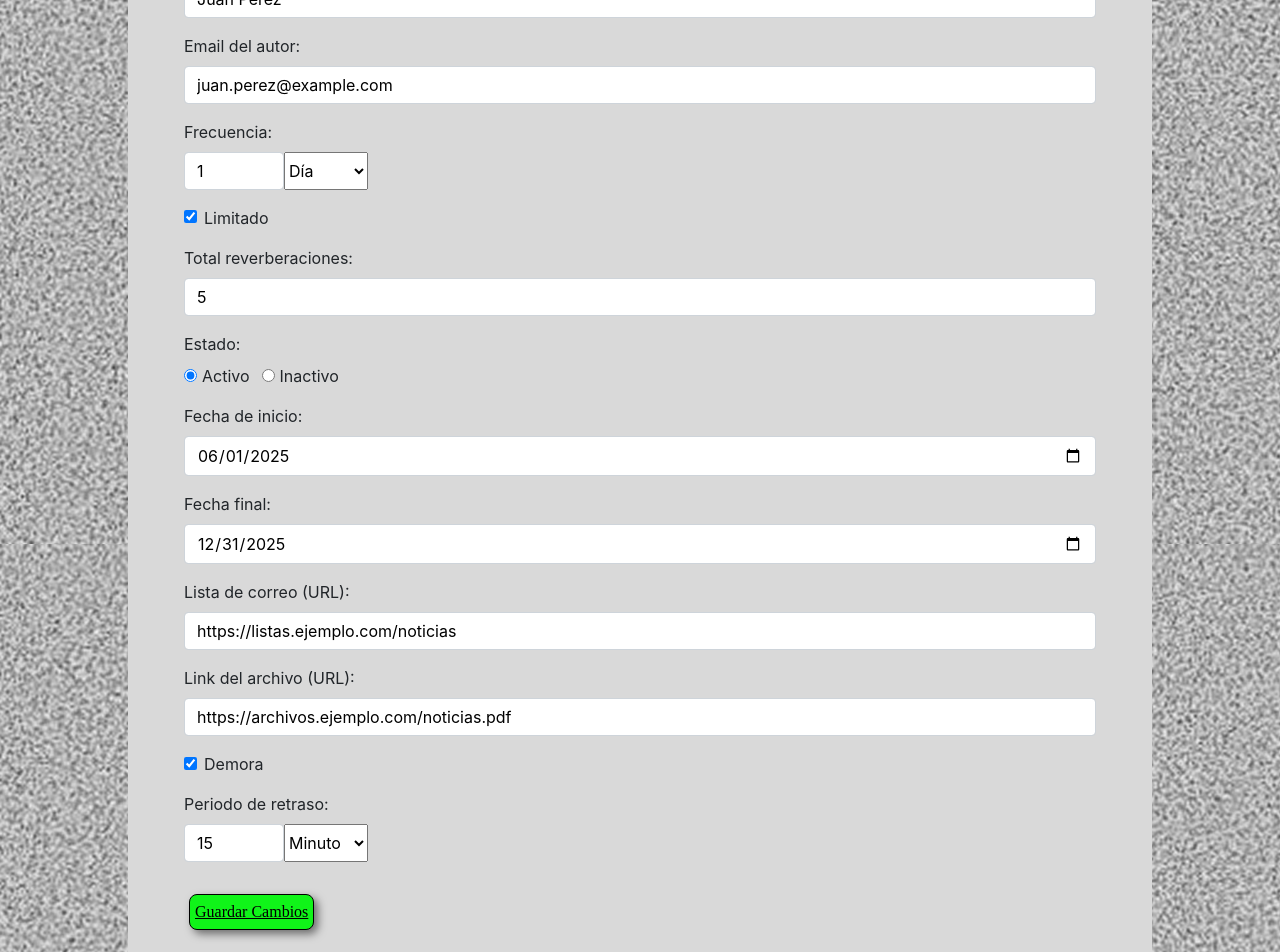
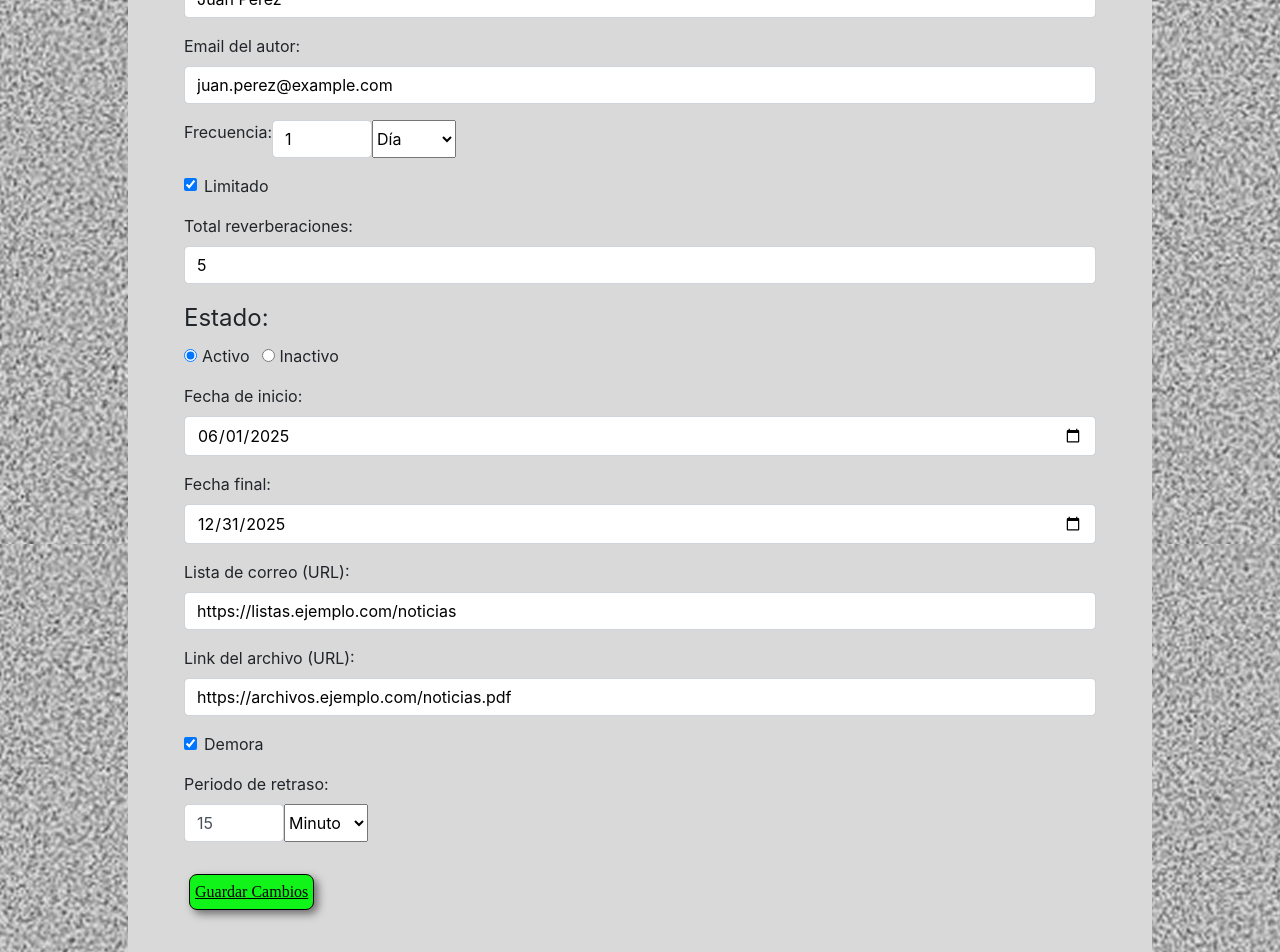
Before and after one commit to PROYECTO-RAIO/RAIO-ADMIN-FE, a React (Vite) app: page /editar in a window 1280 px wide. Shown: the part 480-1432 px from the top of the page. Built offline with nearby package versions, Linux system fonts and the light colour scheme; a web font is replaced by a local one.

Commit message:
arreglar from.label de componente formulario, concretamente de estado, frecuencia y retraso

```diff
--- a/src/components/categoryForm/CategoryForm.jsx
+++ b/src/components/categoryForm/CategoryForm.jsx
@@ -180,10 +180,11 @@ function CategoriaForm({ initialData = null }) {
         <Form.Control.Feedback type="invalid">{errors.email_autor}</Form.Control.Feedback>
       </Form.Group>
 
-      <Form.Group className="mb-3" controlId="frecuencia">
-        <Form.Label>Frecuencia:</Form.Label>
+      <Form.Group className="mb-3">
         <div className="d-flex gap-2">
+          <Form.Label htmlFor='frecuencia_num'>Frecuencia:</Form.Label>
           <Form.Control className="input"
+            id="frecuencia_num"
             type="number"
             min="1"
             name="frecuencia_num"
@@ -192,7 +193,9 @@ function CategoriaForm({ initialData = null }) {
             isInvalid={!!errors.frecuencia_num}
             style={{ maxWidth: '100px' }}
           />
+          <Form.Label htmlFor="frecuencia_unidad"></Form.Label>
           <Form.Select
+            id="frecuencia_unidad"
             name="frecuencia_unidad"
             value={formData.frecuencia_unidad}
             onChange={handleChange}
@@ -232,11 +235,12 @@ function CategoriaForm({ initialData = null }) {
         </Form.Group>
       )}
 
-      <Form.Group className="mb-3" controlId="activo">
-        <Form.Label>Estado:</Form.Label>
+      <fieldset className="mb-3">
+        <legend>Estado:</legend>
         <div>
           <Form.Check
             inline
+            id="activo-true"
             type="radio"
             label="Activo"
             name="activo"
@@ -246,6 +250,7 @@ function CategoriaForm({ initialData = null }) {
           />
           <Form.Check
             inline
+            id="activo-false"
             type="radio"
             label="Inactivo"
             name="activo"
@@ -254,7 +259,7 @@ function CategoriaForm({ initialData = null }) {
             onChange={() => setFormData({ ...formData, activo: false })}
           />
         </div>
-      </Form.Group>
+      </fieldset>
 
       <Form.Group className="mb-3" controlId="fecha_inicio">
         <Form.Label>Fecha de inicio:</Form.Label>
@@ -315,10 +320,11 @@ function CategoriaForm({ initialData = null }) {
       </Form.Group>
 
       {formData.demora && (
-        <Form.Group className="mb-3" controlId="periodo_retraso">
-          <Form.Label>Periodo de retraso:</Form.Label>
+        <Form.Group className="mb-3">
+          <Form.Label htmlFor='periodo_retraso_num'>Periodo de retraso:</Form.Label>
           <div className="d-flex gap-2">
-            <Form.Control className="input"
+            <Form.Control
+              id="periodo_retraso_num"
               type="number"
               min="0"
               name="periodo_retraso_num"
@@ -327,7 +333,9 @@ function CategoriaForm({ initialData = null }) {
               isInvalid={!!errors.periodo_retraso_num}
               style={{ maxWidth: '100px' }}
             />
+            <Form.Label htmlFor='periodo_retraso_unidad'></Form.Label>
             <Form.Select
+              id="periodo_retraso_unidad"
               name="periodo_retraso_unidad"
               value={formData.periodo_retraso_unidad}
               onChange={handleChange}
```
